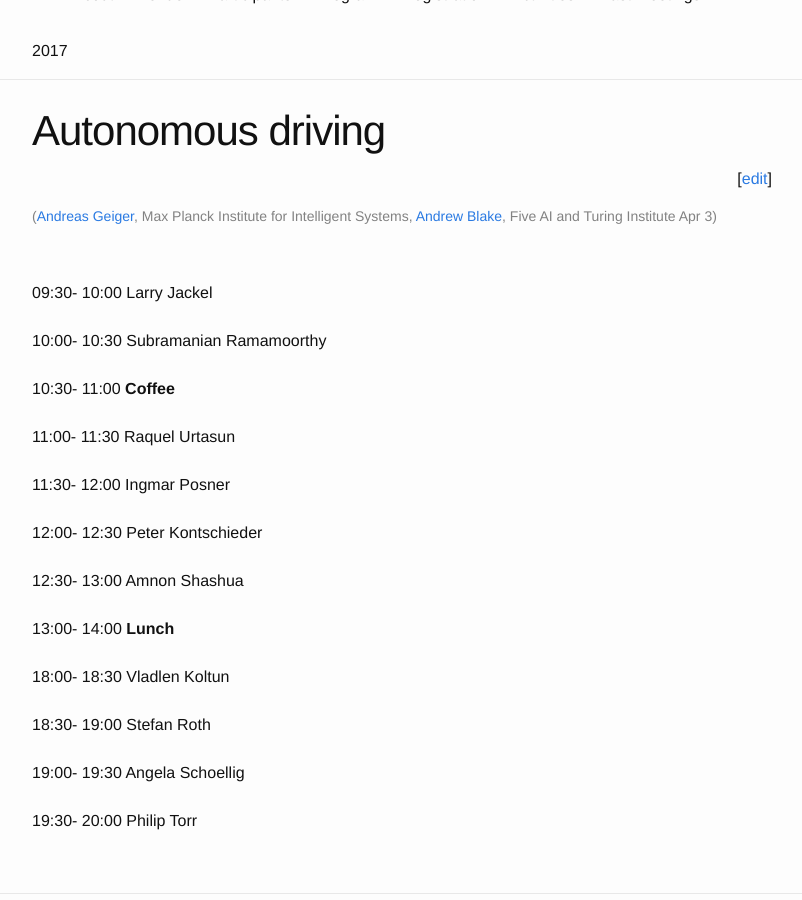
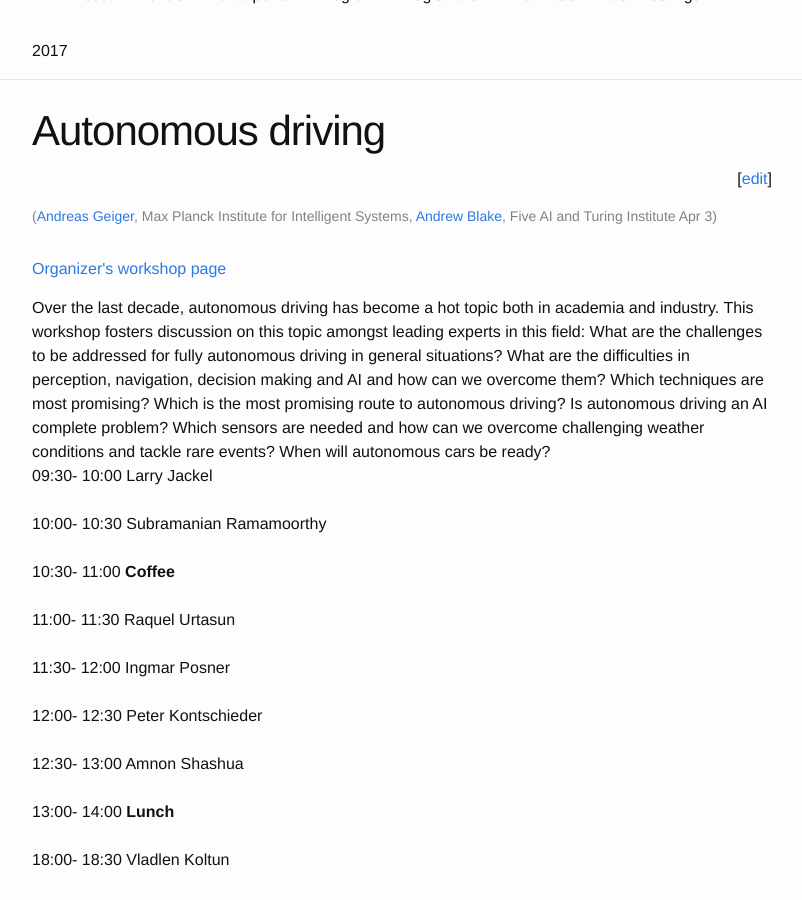
Before and after one commit to dalimeeting/dalimeeting.github.io, a Jekyll site: the page built from _posts/2018-04-03-autonomous-driving.md, in a window 1280 px wide and 900 px high, scrolled down 384 px. Shown: the whole window, without its empty margins (238-1040 px from the left). Built offline with Jekyll 4.4.1, drawn with Linux system fonts in a browser that asks for light colours.

Commit message:
Update 2018-04-03-autonomous-driving.md

```diff
--- a/_posts/2018-04-03-autonomous-driving.md
+++ b/_posts/2018-04-03-autonomous-driving.md
@@ -1,8 +1,8 @@
 ---
 title:  "Autonomous driving"
 layout: multitrack
-abstract:
-organizer_url:
+abstract: "Over the last decade, autonomous driving has become a hot topic both in academia and industry. This workshop fosters discussion on this topic amongst leading experts in this field: What are the challenges to be addressed for fully autonomous driving in general situations? What are the difficulties in perception, navigation, decision making and AI and how can we overcome them? Which techniques are most promising? Which is the most promising route to autonomous driving? Is autonomous driving an AI complete problem? Which sensors are needed and how can we overcome challenging weather conditions and tackle rare events? When will autonomous cars be ready?"
+organizer_url: "http://www.cvlibs.net/projects/dali_2018_autonomous_driving/"
 categories:
 - dali2018
 organizers:
```
